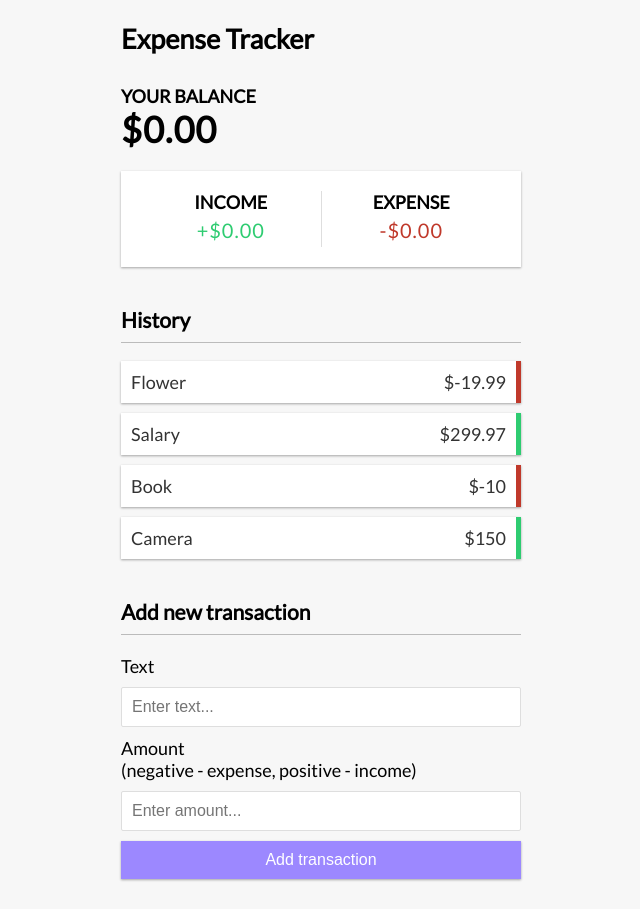
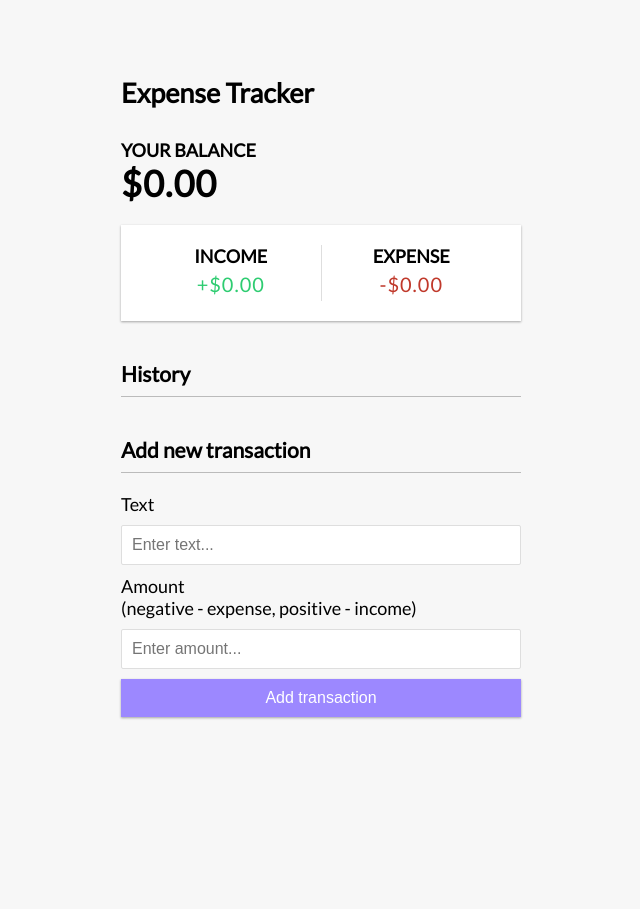
Before and after one commit to DarkoPG27/expense-tracker, a Vue app: page / in a window 1280 px wide. Shown: the whole page, without its empty margins (319-959 px from the left). After the commit the page ends 800 px from the top, so only its background shows below. Built offline with nearby package versions, Linux system fonts and the light colour scheme; the HTML template or start-up script is replaced by a standard one.

Commit message:
transactions in global state

```diff
--- a/src/App.vue
+++ b/src/App.vue
@@ -4,6 +4,31 @@ import Balance from "./components/Balance.vue";
 import IncomeExpenses from "./components/IncomeExpenses.vue";
 import TransactionList from "./components/TransactionList.vue";
 import AddTransaction from "./components/AddTransaction.vue";
+
+import { ref } from "vue";
+
+const transactions = ref([
+  {
+    id: 1,
+    text: "Flower",
+    amount: -19.99,
+  },
+  {
+    id: 2,
+    text: "Salary",
+    amount: 299.97,
+  },
+  {
+    id: 3,
+    text: "Book",
+    amount: -10,
+  },
+  {
+    id: 4,
+    text: "Camera",
+    amount: 150,
+  },
+]);
 </script>
 
 <template>
--- a/src/components/TransactionList.vue
+++ b/src/components/TransactionList.vue
@@ -1,28 +1,3 @@
-<script setup>
-const transactions = [
-  {
-    id: 1,
-    text: "Flower",
-    amount: -19.99,
-  },
-  {
-    id: 2,
-    text: "Salary",
-    amount: 299.97,
-  },
-  {
-    id: 3,
-    text: "Book",
-    amount: -10,
-  },
-  {
-    id: 4,
-    text: "Camera",
-    amount: 150,
-  },
-];
-</script>
-
 <template>
   <h3>History</h3>
   <ul id="list" class="list">
```
